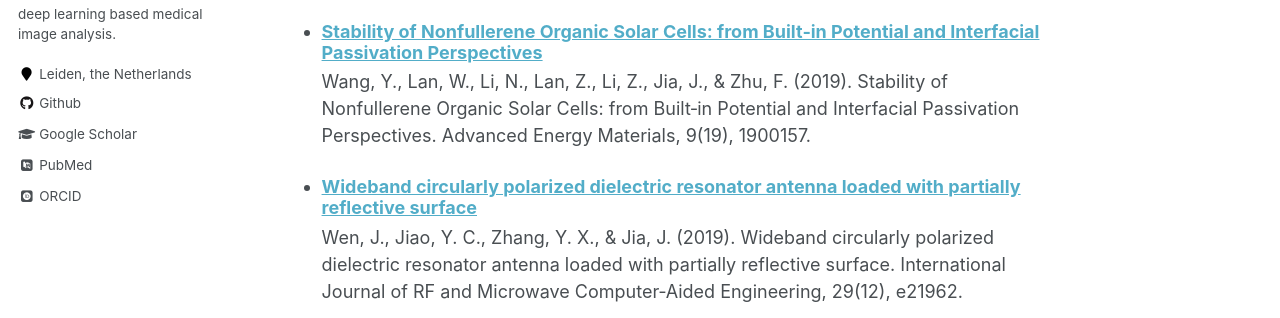
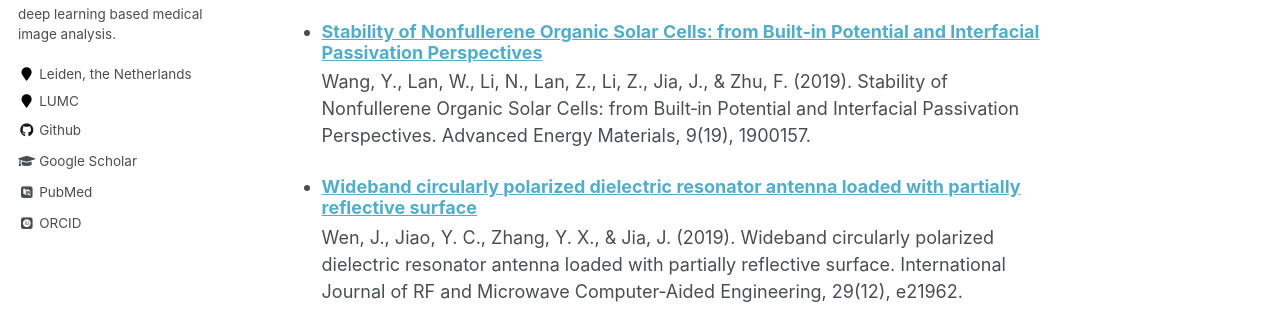
Before and after one commit to Jingnan-Jia/Jingnan-Jia.github.io_old, a Jekyll site: the page built from _pages/about.md, in a window 1280 px wide. Shown: the part 457-775 px from the top of the page. Built offline with Jekyll 4.4.1, drawn with Linux system fonts in a browser that asks for light colours; some web fonts are replaced.

Commit message:
second commit

```diff
--- a/_config.yml
+++ b/_config.yml
@@ -84,7 +84,7 @@ author:
   avatar           : "profile.jpg"
   bio              : "PhD student in Leiden University Medical Center. Research interests include deep learning based medical image analysis."
   location         : "Leiden, the Netherlands"
-  employer         :
+  employer         : "LUMC"
   pubmed           : "https://www.ncbi.nlm.nih.gov/pubmed/?term=john+snow"
   googlescholar    : "https://scholar.google.com/citations?user=T6irKtwAAAAJ&hl"
   email            :
```
